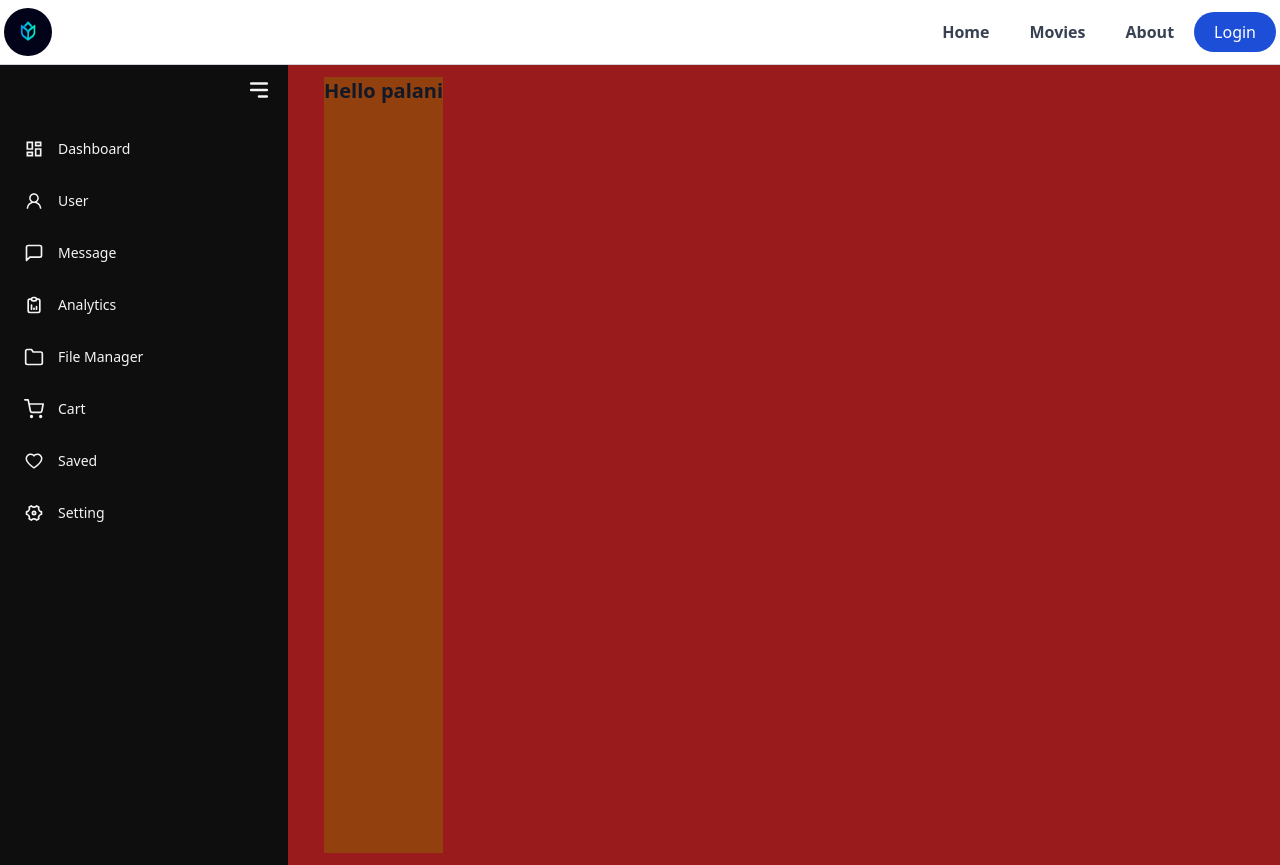
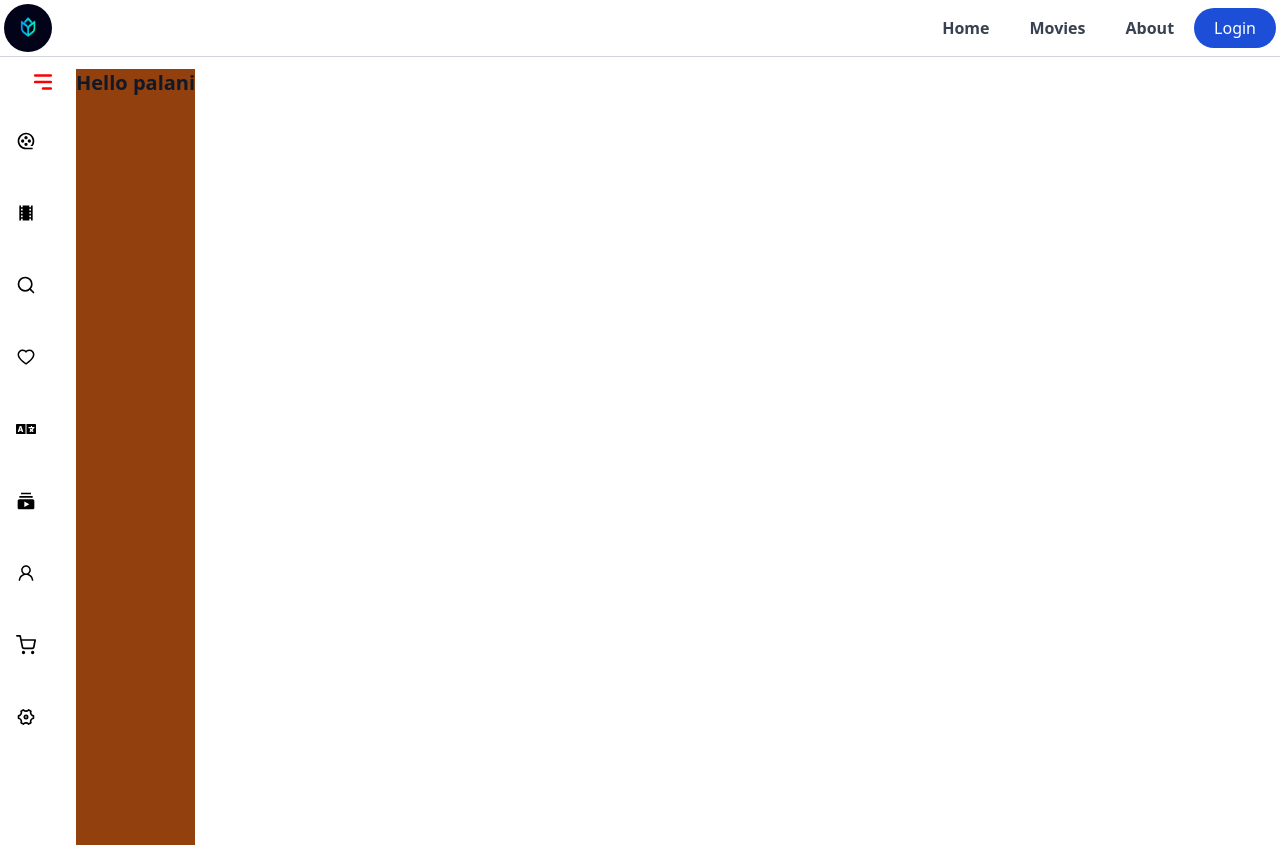
Before and after one commit to palani3/Movie, a React (Vite) app: page / in a window 1280 px wide. Built offline with nearby package versions, Linux system fonts and the light colour scheme.

Commit message:
Side bar success components finish

```diff
--- a/src/Components/Home.jsx
+++ b/src/Components/Home.jsx
@@ -1,83 +1,96 @@
-import React, { useState } from 'react'
+import React, { useState } from "react";
 import { Link } from "react-router-dom";
-import { useSelector, useDispatch } from 'react-redux'
-import { decrement, increment } from './Redux/Counter';
-import HeroSection from './HeroSection';
-import MovieCard from './Card/MovieCard';
+import { useSelector, useDispatch } from "react-redux";
+import { decrement, increment } from "./Redux/Counter";
+import HeroSection from "./HeroSection";
+import MovieCard from "./Card/MovieCard";
 
-import {HiMenuAlt3} from 'react-icons/hi'
-import {MdOutlineDashboard} from 'react-icons/md'
-import {AiOutlineUser,AiOutlineHeart} from 'react-icons/ai'
-import {FiMessageSquare,FiFolder,FiShoppingCart} from 'react-icons/fi'
-import {TbReportAnalytics} from 'react-icons/tb'
-import {RiSettings4Line} from 'react-icons/ri'
-
-
+import { HiMenuAlt3 } from "react-icons/hi";
+import { MdOutlineDashboard,MdLocalMovies,MdSubscriptions } from "react-icons/md";
+import { AiOutlineUser, AiOutlineHeart } from "react-icons/ai";
+import {  GrLanguage} from "react-icons/gr";
+import { FaLanguage } from "react-icons/fa";
+import { FiMessageSquare, FiFolder, FiShoppingCart,FiSearch } from "react-icons/fi";
+import { TbReportAnalytics } from "react-icons/tb";
+import { RiSettings4Line ,RiMovie2Line} from "react-icons/ri";
 
 export default function Home() {
-  const [open ,setopen] = useState(true)
-  const Menus =[
-    {name:"Dashboard",link:"/",icon:MdOutlineDashboard},
-    {name:"User",link:"/",icon:AiOutlineUser},
-    {name:"Message",link:"/",icon:FiMessageSquare},
-    {name:"Analytics",link:"/",icon:TbReportAnalytics},
-    {name:"File Manager",link:"/",icon:FiFolder},
-    {name:"Cart",link:"/",icon:FiShoppingCart},
-    {name:"Saved",link:"/",icon:AiOutlineHeart},
-    {name:"Setting",link:"/",icon:RiSettings4Line},
-]
-  const count = useSelector((state) => state.counter.value)
-  const dispatch = useDispatch()
+  const [open, setopen] = useState(false);
+  const Menus = [
+    { name: "New Movies", link: "/", icon: RiMovie2Line },
+    { name: "Trending Movies", link: "/", icon: MdLocalMovies },
+    { name: "Search Movies", link: "/", icon: FiSearch },
+    { name: "Saved Movies", link: "/", icon: AiOutlineHeart },
+    { name: "Language", link: "/", icon: FaLanguage },
+    { name: "subscription", link: "/", icon: MdSubscriptions },
+    { name: "User", link: "/", icon: AiOutlineUser },
+    { name: "Cart", link: "/", icon: FiShoppingCart },
+    { name: "Setting", link: "/", icon: RiSettings4Line },
+  ];
+  const count = useSelector((state) => state.counter.value);
+  const dispatch = useDispatch();
   return (
-    <section className='flex gap-6  bg-red-800'>
-      <div className={`bg-[#0e0e0e] min-h-screen ${open ? 'w-72':'w-16'} duration-500 text-gray-100 px-4`}>
-        <div className='py-3 flex justify-end'>
-        <HiMenuAlt3 size={26} className="cursor-pointer"
-         onClick={()=>{setopen(!open)}}/>
+    // gap-6
+    <section className="flex  ">
+      <div
+        className={` min-h-screen ${open ? "w-48" : "w-16"} duration-500  px-2 pb-5`}
+      >
+        <div className="py-3 flex justify-end ">
+          <HiMenuAlt3
+            size={26}
+            color={"red"}
+
+            className="cursor-pointer "
+            onClick={() => {
+              setopen(!open);
+            }}
+          />
           {/* <p className='text-gray-50'>sasdasdasdsadss</p> */}
         </div>
-        <div className='mt-4 flex flex-col gap-4 relative'>
-          {
-          Menus?.map((menu ,i)=>(
-            <Link to={menu?.link} key={i} className=" group flex items-center text-sm gap-3.5 font-medium p-2 hover:bg-gray-900 rounded-md">
-            <div>
-              {React.createElement(menu?.icon,{size:"20"})}
-            </div>
-            <h2 style={{transitionDelay:`${i+3}00ms`}} className={`whitespace-pre duration-500 ${!open ? "opacity-0 translate-x-28 overflow-hidden":""}`}>{menu?.name}
-            </h2>
-            <h2 className={`${open && 'hidden'} absolute left-48 bg-white font-semibold
-            whitespace-pre text-gray-900 rounded-md drop-shadow-lg
-            px-0 py-0 w-0 overflow-hidden group-hover:px-2 group-hover:py-1 group-hover:left-14 group-hover:duration-300 group-hover:w-fit`}>
+        <div className="mt-4 flex flex-col gap-9  relative">
+          {Menus?.map((menu, i) => (
+            <Link
+              to={menu?.link}
+              key={i}
+              className="  border-gray-900 group flex items-center text-sm gap-3.5 font-medium p-2 hover:bg-black hover:text-gray-50 rounded-md"
+            >
+              <div className="">{React.createElement(menu?.icon, { size: "20" })}</div>
+              <h2
+                style={{ transitionDelay: `${i + 1}00ms` }}
+                className={`whitespace-pre duration-500 ${
+                  !open ? "opacity-0 translate-x-28 overflow-hidden" : ""
+                }`}
+              >
                 {menu?.name}
               </h2>
-
+              <h2
+                className={`${
+                  open && "hidden"
+                } absolute left-48 bg-black font-semibold
+            whitespace-pre text-gray-50 rounded-md drop-shadow-lg
+            px-0 py-0 w-0 overflow-hidden group-hover:px-2 group-hover:py-1 group-hover:left-14 group-hover:duration-300 group-hover:w-fit`}
+              >
+                {menu?.name}
+              </h2>
             </Link>
-          ))
-
-            }
+          ))}
         </div>
-
-
       </div>
       <div className="m-3 text-xl font-semibold text-gray-900 bg-amber-800">
         Hello palani
       </div>
+
     </section>
-
-
-
-
-
-  )
+  );
 }
-
-
 
 // <div>
 
-
-    {/* <h1>This is the home page</h1> */}
-    {/* <button class="bg-transparent hover:bg-blue-500 text-blue-700 font-semibold hover:text-white py-2 px-4 border border-blue-500 hover:border-transparent rounded">
+{
+  /* <h1>This is the home page</h1> */
+}
+{
+  /* <button class="bg-transparent hover:bg-blue-500 text-blue-700 font-semibold hover:text-white py-2 px-4 border border-blue-500 hover:border-transparent rounded">
   Button
 </button>
 <div class="max-w-sm rounded overflow-hidden shadow-lg">
@@ -93,8 +106,10 @@ export default function Home() {
     <span class="inline-block bg-gray-200 rounded-full px-3 py-1 text-sm font-semibold text-gray-700 mr-2 mb-2">#travel</span>
     <span class="inline-block bg-gray-200 rounded-full px-3 py-1 text-sm font-semibold text-gray-700 mr-2 mb-2">#winter</span>
   </div>
-</div> */}
-    {/* <Link to="about">Click to view our about page</Link>
+</div> */
+}
+{
+  /* <Link to="about">Click to view our about page</Link>
     <Link to="contact">Click to view our contact page</Link>
 
 
@@ -115,11 +130,9 @@ export default function Home() {
         </button>
       </div>
       <div className='sm:text-center'>palani</div>
-      <MovieCard/> */}
+      <MovieCard/> */
+}
 
-
-
-
-
-
-  {/* </div> */}
+{
+  /* </div> */
+}
--- a/src/Components/Navbar.jsx
+++ b/src/Components/Navbar.jsx
@@ -8,7 +8,7 @@ import { Link } from "react-router-dom";
 export default function Navbar() {
     const [open ,setopen] = useState(false)
   return (
-    <header className="border-b border-gray-300 py-2">
+    <header className="border-b border-gray-300 py-1">
       <div className="flex items-center justify-between container px-1 mx-auto flex-wrap w-full">
         <div className="flex justify-between items-center">
           <img className="w-12 h-12 mr-2 rounded-full" src={logo} alt="logo" />
```
Lines whose indentation alone changed are shown as unchanged.
